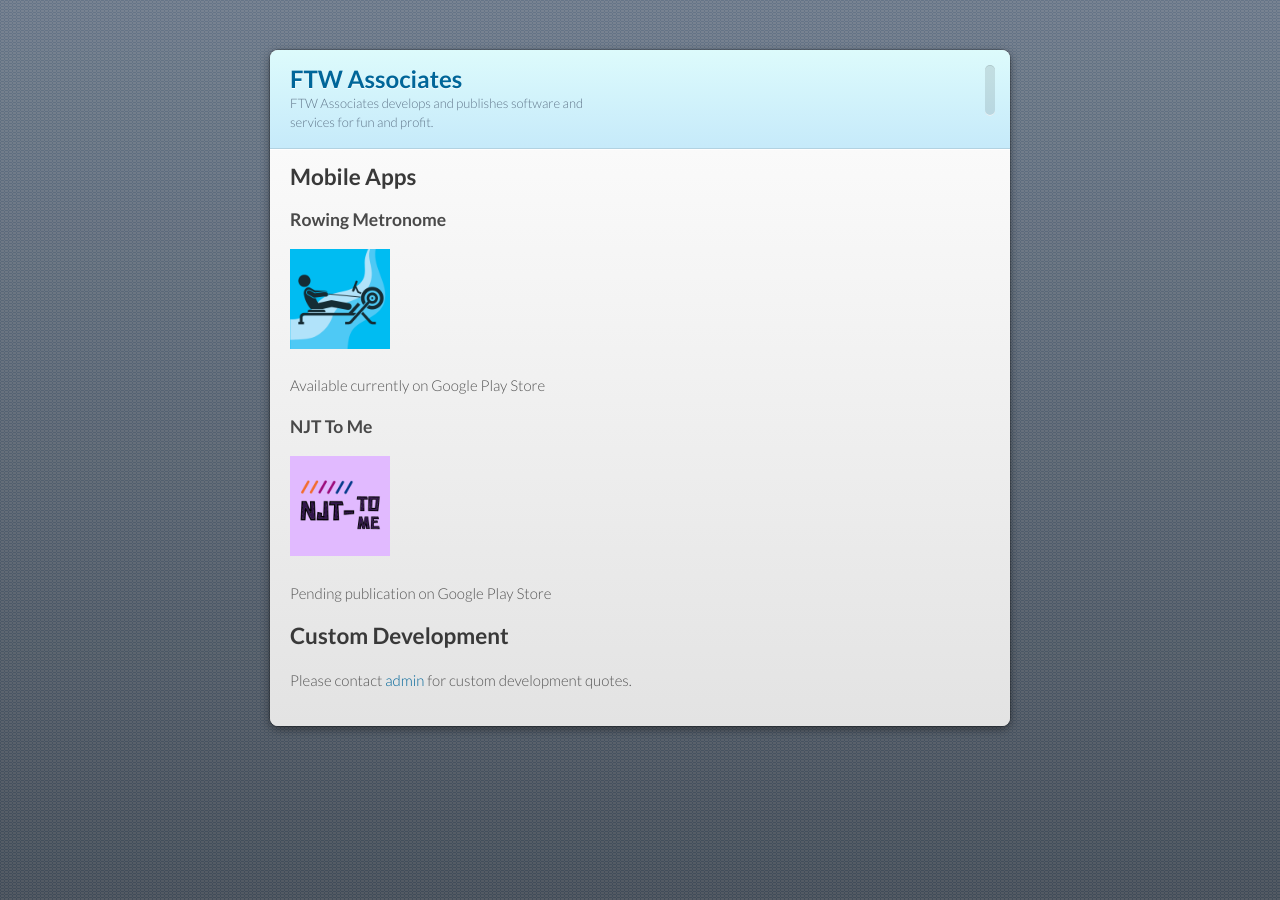
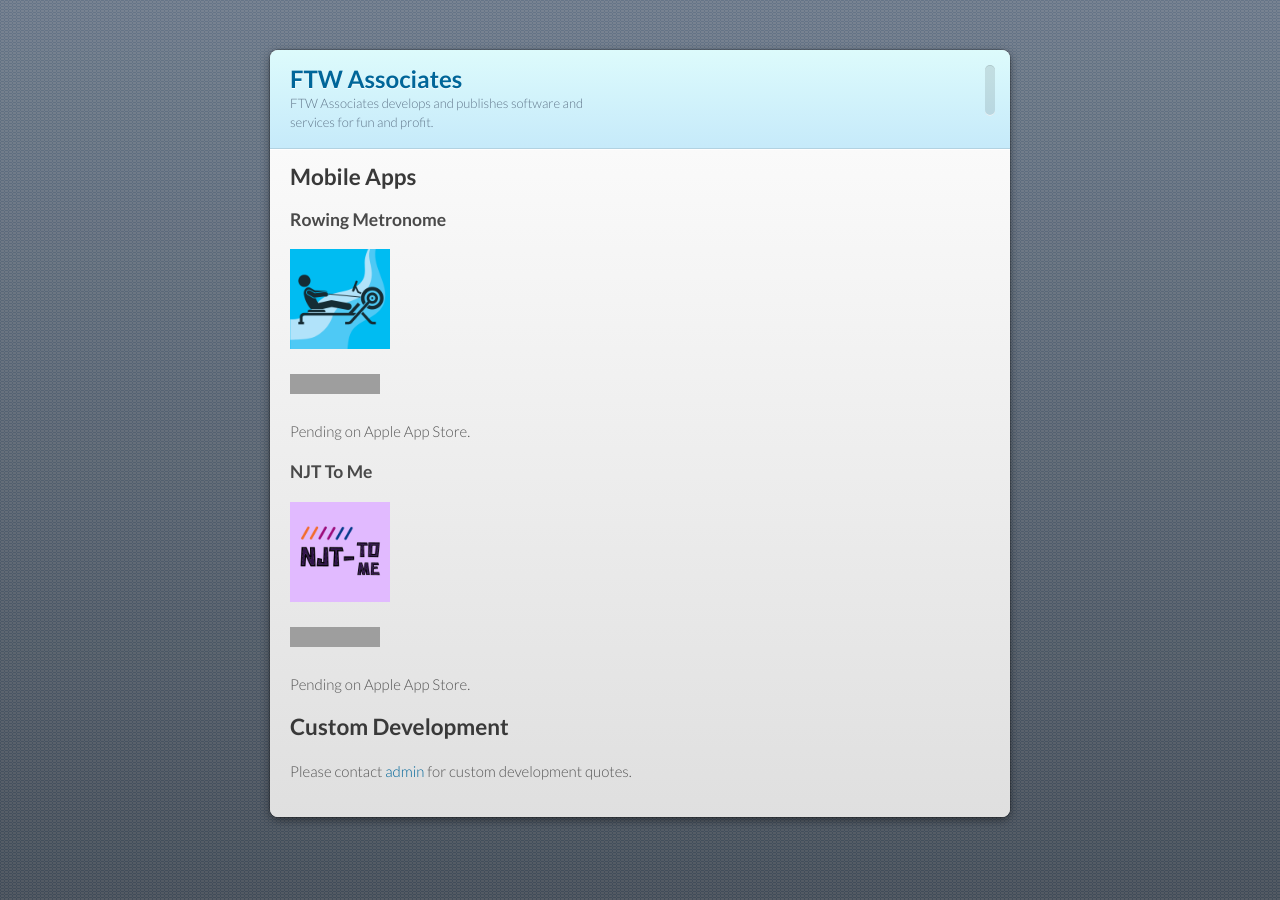
Before and after one commit to FTWAssociates/www-public, a Jekyll site: the page built from index.md, in a window 1280 px wide. Built offline with Jekyll 4.4.1, drawn with Linux system fonts in a browser that asks for light colours; our own code applies the rules of GitHub Pages for plain Markdown files; grey boxes are pictures that could not be loaded.

Commit message:
Update index.md
add google play links

```diff
--- a/index.md
+++ b/index.md
@@ -4,13 +4,18 @@
 
 <img src="./docs/assets/rowing_metronome_icon.png" width="100" height="100">
 
-Available currently on Google Play Store
+<a href='https://play.google.com/store/apps/details?id=com.ftwassociates.rowing_metronome&pcampaignid=pcampaignidMKT-Other-global-all-co-prtnr-py-PartBadge-Mar2515-1'><img alt='Get it on Google Play' src='https://play.google.com/intl/en_us/badges/static/images/badges/en_badge_web_generic.png'/></a>
+
+Pending on Apple App Store.
+
 
 ### NJT To Me
 
 <img src="./docs/assets/njt_tome_icon.png" width="100" height="100">
 
-Pending publication on Google Play Store
+<a href='https://play.google.com/store/apps/details?id=com.ftwassociates.njt_tome_app&pcampaignid=pcampaignidMKT-Other-global-all-co-prtnr-py-PartBadge-Mar2515-1'><img alt='Get it on Google Play' src='https://play.google.com/intl/en_us/badges/static/images/badges/en_badge_web_generic.png'/></a>
+
+Pending on Apple App Store.
 
 ## Custom Development
 
```
